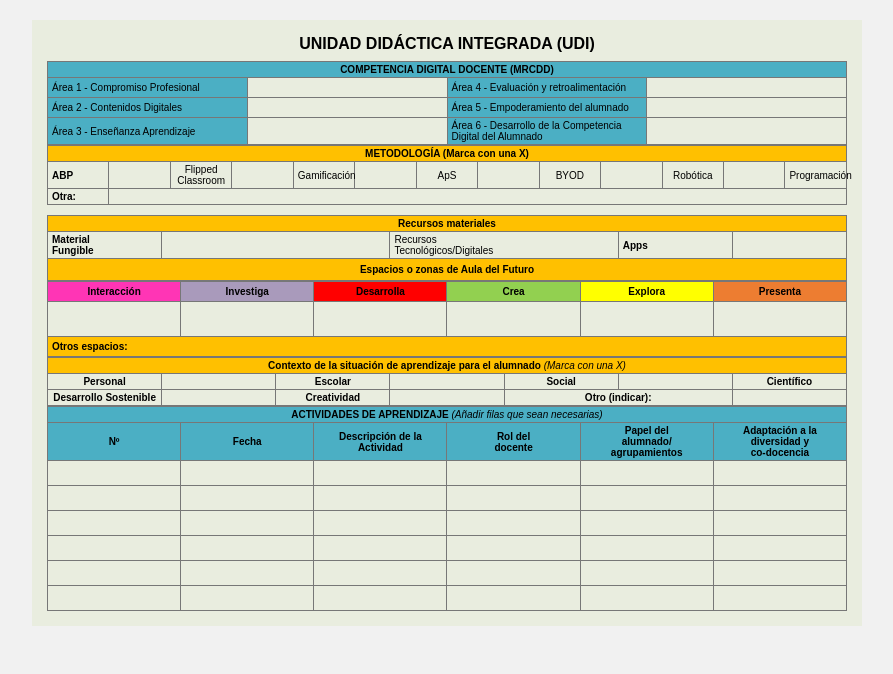
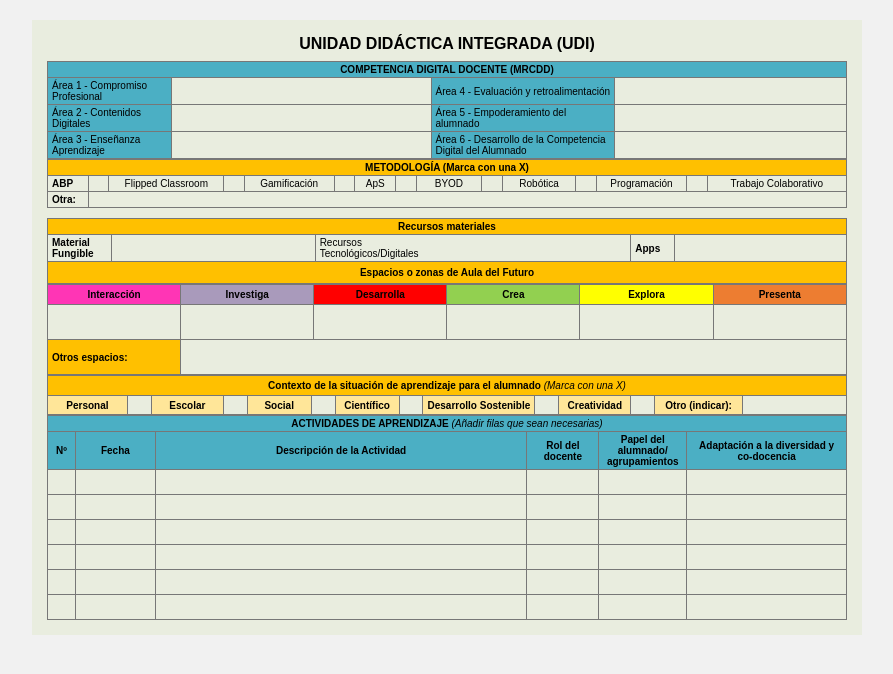
Before and after one commit to Heladev-Hush/DAW26_27, a plain HTML site: page LENGUAJES_DE_MARCAS/act_planificacionsemanal/index.html in a window 1280 px wide. Shown: the whole page, without its empty margins (193-1086 px from the left). Drawn offline with Linux system fonts and the light colour scheme.

Commit message:
Actividad 19/11/2026

```diff
--- a/LENGUAJES_DE_MARCAS/act_planificacionsemanal/index.html
+++ b/LENGUAJES_DE_MARCAS/act_planificacionsemanal/index.html
@@ -15,7 +15,15 @@
         <h1>UNIDAD DIDÁCTICA INTEGRADA (UDI)</h1>
 
         <!-- COMPETENCIA DIGITAL DOCENTE -->
+
         <table id="competencia">
+
+            <colgroup>
+                <col style="width: 15.5%">
+                <col style="width: 32.5%">
+                <col style="width: 23%">
+                <col style="width: 29%">
+            </colgroup>
 
             <tr>
                 <th colspan="4">COMPETENCIA DIGITAL DOCENTE (MRCDD)</th>
@@ -46,56 +54,90 @@
 
 
         <!-- METODOLOGÍA -->
+
         <table id="metodologia">
 
+            <colgroup>
+                <col style="width: 5%">
+                <col style="width: 2.5%">
+                <col style="width: 14%">
+                <col style="width: 2.5%">
+                <col style="width: 11%">
+                <col style="width: 2.5%">
+                <col style="width: 5%">
+                <col style="width: 2.5%">
+                <col style="width: 8%">
+                <col style="width: 2.5%">
+                <col style="width: 9%">
+                <col style="width: 2.5%">
+                <col style="width: 11%">
+                <col style="width: 2.5%">
+                <col style="width: 17%">
+            </colgroup>
+
             <tr>
-                <th colspan="13">METODOLOGÍA (Marca con una X)</th>
+                <th colspan="15">METODOLOGÍA (Marca con una X)</th>
             </tr>
 
             <tr>
                 <td>ABP</td>
                 <td></td>
+
                 <td>Flipped Classroom</td>
                 <td></td>
+
                 <td>Gamificación</td>
                 <td></td>
+
                 <td>ApS</td>
                 <td></td>
+
                 <td>BYOD</td>
                 <td></td>
+
                 <td>Robótica</td>
                 <td></td>
+
                 <td>Programación</td>
+                <td></td>
+
+                <td>Trabajo Colaborativo</td>
             </tr>
 
             <tr>
                 <td>Otra:</td>
-                <td colspan="12"></td>
+                <td colspan="14"></td>
             </tr>
 
         </table>
 
 
         <!-- RECURSOS MATERIALES -->
+
         <table id="recursos">
 
+            <colgroup>
+                <col style="width: 8%">
+                <col style="width: 25.5%">
+                <col style="width: 39.5%">
+                <col style="width: 5.5%">
+                <col style="width: 21.5%">
+            </colgroup>
+
             <tr>
-            <th colspan="7">Recursos materiales</th>
+                <th colspan="5">Recursos materiales</th>
             </tr>
 
             <tr>
                 <td>Material<br>Fungible</td>
-            <td colspan="2"></td>
-
-            <td colspan="2">Recursos<br>Tecnológicos/Digitales</td>
-
+                <td></td>
+                <td>Recursos<br>Tecnológicos/Digitales</td>
                 <td>Apps</td>
                 <td></td>
-
             </tr>
 
             <tr>
-            <td colspan="7" class="subtitulo">
+                <td colspan="5" class="subtitulo">
                     Espacios o zonas de Aula del Futuro
                 </td>
             </tr>
@@ -103,19 +145,29 @@
         </table>
 
 
-        <!-- CONTEXTO DE APRENDIZAJE -->
+        <!-- ESPACIOS DE APRENDIZAJE -->
+
         <table id="contexto">
 
+            <colgroup>
+                <col style="width: 16.66%">
+                <col style="width: 16.66%">
+                <col style="width: 16.66%">
+                <col style="width: 16.66%">
+                <col style="width: 16.66%">
+                <col style="width: 16.70%">
+            </colgroup>
+
             <tr>
-                <th>Interacción</th>
-                <th>Investiga</th>
-                <th>Desarrolla</th>
-                <th>Crea</th>
-                <th>Explora</th>
-                <th>Presenta</th>
+                <th class="interaccion">Interacción</th>
+                <th class="investiga">Investiga</th>
+                <th class="desarrolla">Desarrolla</th>
+                <th class="crea">Crea</th>
+                <th class="explora">Explora</th>
+                <th class="presenta">Presenta</th>
             </tr>
 
-            <tr>
+            <tr class="zonas">
                 <td></td>
                 <td></td>
                 <td></td>
@@ -125,46 +177,79 @@
             </tr>
 
             <tr>
-                <th colspan="6" class="amarillo">Otros espacios:</th>
+                <th class="amarillo">Otros espacios:</th>
+                <td colspan="5"></td>
             </tr>
 
         </table>
 
+<!-- CONTEXTO DE LA SITUACIÓN DE APRENDIZAJE -->
 
-        <!-- CONTEXTO DE LA SITUACIÓN DE APRENDIZAJE -->
         <table id="situacion">
 
+            <colgroup>
+                <col style="width: 10%">
+                <col style="width: 3%">
+                <col style="width: 9%">
+                <col style="width: 3%">
+                <col style="width: 8%">
+                <col style="width: 3%">
+                <col style="width: 8%">
+                <col style="width: 3%">
+                <col style="width: 14%">
+                <col style="width: 3%">
+                <col style="width: 9%">
+                <col style="width: 3%">
+                <col style="width: 11%">
+                <col style="width: 13%">
+            </colgroup>
+
             <tr>
-                <th colspan="7">
+                <th colspan="14">
                     Contexto de la situación de aprendizaje para el alumnado
                     <i>(Marca con una X)</i>
                 </th>
             </tr>
 
             <tr>
-                <td>Personal</td>
+                <td class="tipo">Personal</td>
                 <td></td>
-                <td>Escolar</td>
+
+                <td class="tipo">Escolar</td>
                 <td></td>
-                <td>Social</td>
+
+                <td class="tipo">Social</td>
                 <td></td>
-                <td>Científico</td>
-            </tr>
 
-            <tr>
-                <td>Desarrollo Sostenible</td>
+                <td class="tipo">Científico</td>
                 <td></td>
-                <td>Creatividad</td>
+
+                <td class="tipo">Desarrollo Sostenible</td>
                 <td></td>
-                <td colspan="2">Otro (indicar):</td>
+
+                <td class="tipo">Creatividad</td>
+                <td></td>
+
+                <td class="tipo">Otro (indicar):</td>
                 <td></td>
             </tr>
 
         </table>
 
 
+
         <!-- ACTIVIDADES DE APRENDIZAJE -->
+
         <table id="actividades">
+
+            <colgroup>
+                <col style="width: 3.5%">
+                <col style="width: 10%">
+                <col style="width: 46.5%">
+                <col style="width: 9%">
+                <col style="width: 11%">
+                <col style="width: 20%">
+            </colgroup>
 
             <tr>
                 <th colspan="6">
--- a/LENGUAJES_DE_MARCAS/act_planificacionsemanal/styles.css
+++ b/LENGUAJES_DE_MARCAS/act_planificacionsemanal/styles.css
@@ -158,25 +158,34 @@ td, th {
     text-align: left;
 }
 
+/* CONTEXTO DE LA SITUACIÓN DE APRENDIZAJE */
 
-/* SITUACIÓN DE APRENDIZAJE */
+#situacion {
+    width: 100%;
+    table-layout: fixed;
+    border-collapse: collapse;
+}
 
 #situacion th {
     background-color: #ffc000;
     text-align: center;
+    height: 15px;
 }
 
 #situacion td {
-    background-color: #e9eddf;
+    height: 14px;
     text-align: center;
     font-weight: bold;
-    height: 10px;
+    padding: 2px;
 }
 
 #situacion i {
     font-weight: normal;
 }
 
+.tipo {
+    background-color: #FFE699;
+}
 
 /* ACTIVIDADES DE APRENDIZAJE */
 
```
Lines whose indentation alone changed are shown as unchanged.
